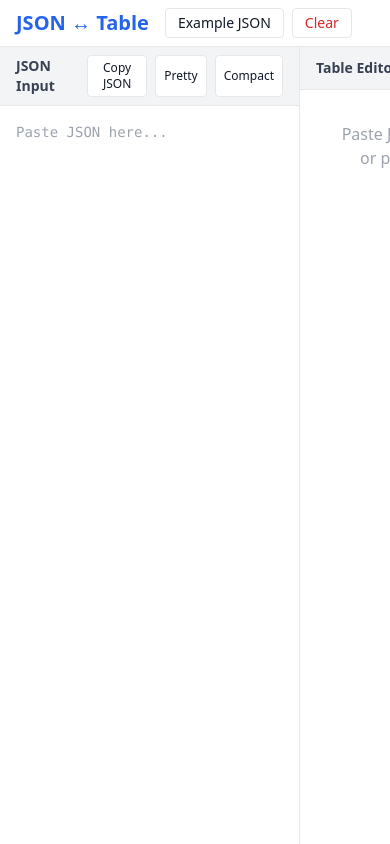
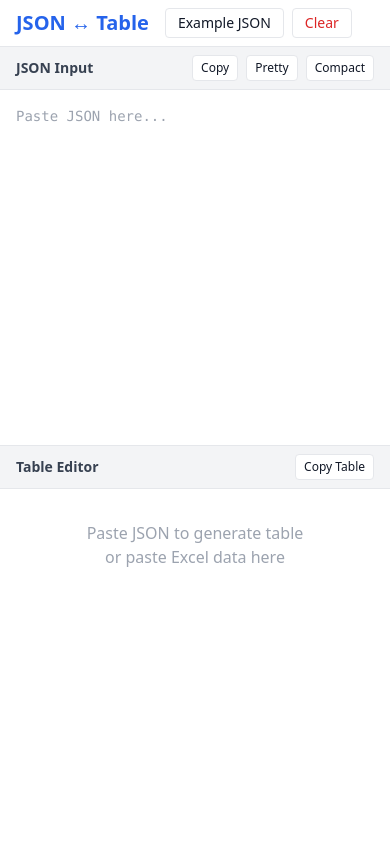
Before and after one commit to vinay-agam/JSON-Table, a website built with Vite: page index.html in a window 390 px wide. Built offline with nearby package versions, Linux system fonts and the light colour scheme.

Commit message:
Improve table header styling and layout responsiveness

```diff
--- a/index.html
+++ b/index.html
@@ -7,7 +7,7 @@
   <title>JSON ↔ Table Converter</title>
 </head>
 
-<body class="bg-gray-50 text-gray-900 h-screen flex flex-col overflow-hidden">
+<body class="bg-gray-50 text-gray-900 h-[100dvh] flex flex-col overflow-hidden">
 
   <!--  &lt;!&ndash; Top Ad Placeholder &ndash;&gt;-->
   <!--  <div id="ad-top" class="h-16 bg-gray-200 flex items-center justify-center border-b border-gray-300">-->
@@ -15,12 +15,15 @@
   <!--  </div>-->
 
   <!-- Header -->
-  <header class="bg-white border-b border-gray-200 px-4 py-2 flex items-center justify-between shrink-0">
-    <div class="flex items-center gap-4">
-      <h1 class="text-xl font-bold text-blue-600">JSON ↔ Table</h1>
-      <div class="flex gap-2">
-      <button id="btn-example" class="px-3 py-1 text-sm border rounded hover:bg-gray-50" title="Load Example JSON">Example JSON</button>
-        <button id="btn-clear" class="px-3 py-1 text-sm border rounded text-red-600 hover:bg-red-50">Clear</button>
+  <header
+    class="bg-white border-b border-gray-200 px-4 py-2 flex items-center justify-between shrink-0 flex-wrap gap-y-2">
+    <div class="flex items-center gap-4 flex-wrap">
+      <h1 class="text-xl font-bold text-blue-600 whitespace-nowrap">JSON ↔ Table</h1>
+      <div class="flex gap-2 flex-wrap">
+        <button id="btn-example" class="px-3 py-1 text-sm border rounded hover:bg-gray-50 whitespace-nowrap"
+          title="Load Example JSON">Example JSON</button>
+        <button id="btn-clear"
+          class="px-3 py-1 text-sm border rounded text-red-600 hover:bg-red-50 whitespace-nowrap">Clear</button>
       </div>
     </div>
     <div class="flex gap-2">
@@ -29,16 +32,20 @@
   </header>
 
   <!-- Main Content Area -->
-  <main class="flex-1 flex overflow-hidden">
+  <main class="flex-1 flex flex-col lg:flex-row overflow-hidden">
 
     <!-- JSON Pane -->
-    <section class="flex-1 flex flex-col border-r border-gray-200 min-w-[300px]">
-      <div class="bg-gray-100 px-4 py-2 border-b border-gray-200 flex justify-between items-center">
-        <h2 class="font-semibold text-sm text-gray-700">JSON Input</h2>
-        <div class="flex gap-2">
-          <button id="btn-copy-json" class="text-xs bg-white border px-2 py-1 rounded hover:bg-gray-50">Copy JSON</button>
-          <button id="btn-prettify-json" class="text-xs bg-white border px-2 py-1 rounded hover:bg-gray-50">Pretty</button>
-          <button id="btn-minify-json" class="text-xs bg-white border px-2 py-1 rounded hover:bg-gray-50">Compact</button>
+    <section class="flex-1 flex flex-col border-b lg:border-b-0 lg:border-r border-gray-200 min-w-0 h-1/2 lg:h-auto">
+      <div
+        class="bg-gray-100 px-4 py-2 border-b border-gray-200 flex justify-between items-center shrink-0 flex-wrap gap-2">
+        <h2 class="font-semibold text-sm text-gray-700 whitespace-nowrap">JSON Input</h2>
+        <div class="flex gap-2 flex-wrap justify-end">
+          <button id="btn-copy-json"
+            class="text-xs bg-white border px-2 py-1 rounded hover:bg-gray-50 whitespace-nowrap">Copy</button>
+          <button id="btn-prettify-json"
+            class="text-xs bg-white border px-2 py-1 rounded hover:bg-gray-50 whitespace-nowrap">Pretty</button>
+          <button id="btn-minify-json"
+            class="text-xs bg-white border px-2 py-1 rounded hover:bg-gray-50 whitespace-nowrap">Compact</button>
         </div>
       </div>
       <div class="relative flex-1">
@@ -53,11 +60,11 @@
     </section>
 
     <!-- Table Pane -->
-    <section class="flex-1 flex flex-col min-w-[300px] overflow-hidden">
-      <div class="bg-gray-100 px-4 py-2 border-b border-gray-200 flex justify-between items-center">
+    <section class="flex-1 flex flex-col min-w-0 overflow-hidden h-1/2 lg:h-auto">
+      <div class="bg-gray-100 px-4 py-2 border-b border-gray-200 flex justify-between items-center shrink-0">
         <h2 class="font-semibold text-sm text-gray-700">Table Editor</h2>
-        <button id="btn-copy-table" class="text-xs bg-white border px-2 py-1 rounded hover:bg-gray-50">Copy
-          Table</button>
+        <button id="btn-copy-table"
+          class="text-xs bg-white border px-2 py-1 rounded hover:bg-gray-50 whitespace-nowrap">Copy Table</button>
       </div>
       <div class="flex-1 overflow-auto bg-white" id="table-container">
         <!-- Table will be rendered here -->
--- a/src/ui.js
+++ b/src/ui.js
@@ -20,7 +20,7 @@ export function renderTable(headers, rows, container) {
 
     headers.forEach(header => {
         const th = document.createElement('th');
-        th.className = 'border border-gray-300 px-4 py-2 text-left font-semibold text-gray-700 select-none';
+        th.className = 'border border-gray-300 px-4 py-2 text-left font-semibold text-gray-700 select-none sticky top-0 z-10 bg-gray-50';
         th.textContent = header;
         th.dataset.key = header; // Persist key
         trHead.appendChild(th);
```
Lines whose indentation alone changed are shown as unchanged.
